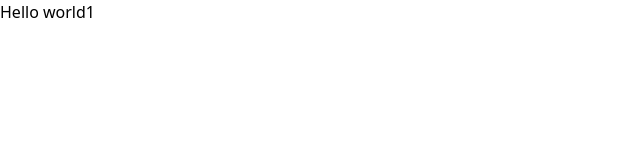
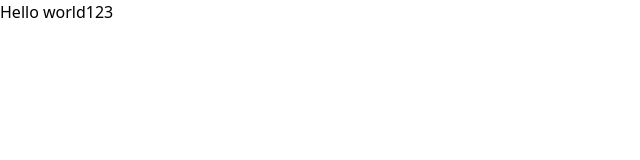
Before and after one commit to baibhav007/nextShareUrl, a Next.js app: page / in a window 1280 px wide. Shown: the top 160 px of the page, without its empty margins (0-640 px from the left). Built offline with nearby package versions, Linux system fonts and the light colour scheme.

Commit message:
changes in the code

```diff
--- a/src/app/page.js
+++ b/src/app/page.js
@@ -1,6 +1,6 @@
 
 export default function Home() {
   return (
-    <h1>Hello world1</h1>
+    <h1>Hello world123</h1>
   );
 }
```
